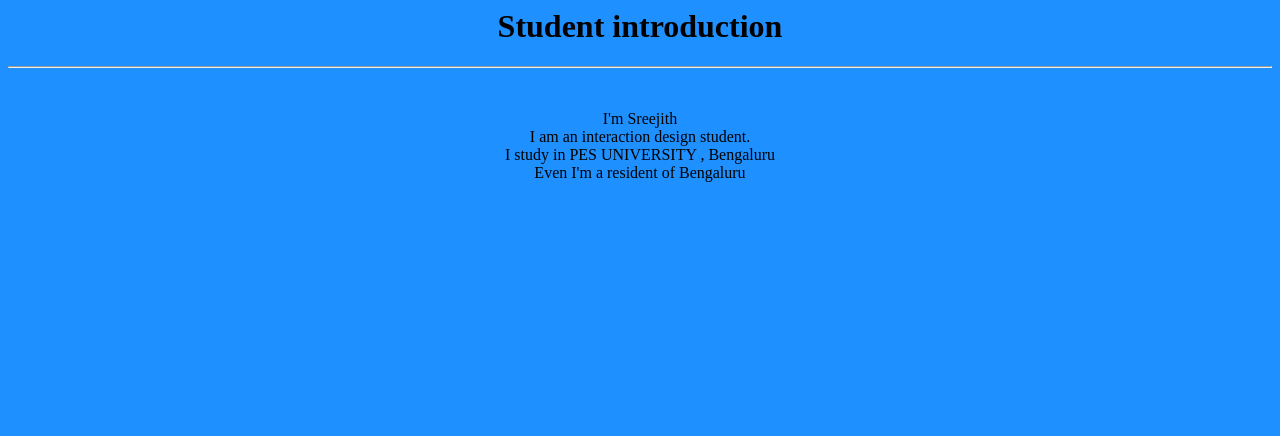
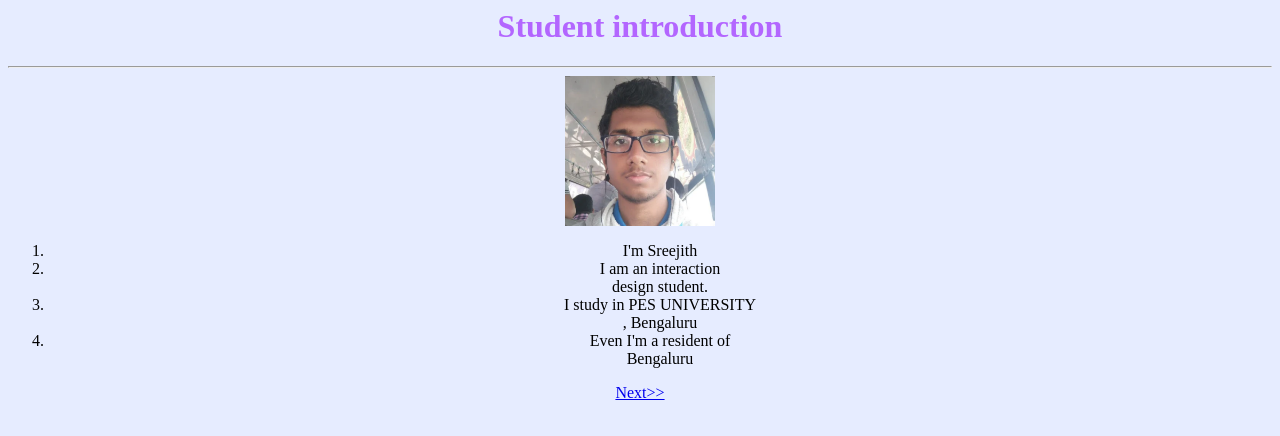
Before and after one commit to srisaji09/srisaji09.github.io, a plain HTML site: page index.html in a window 1280 px wide. Drawn offline with Linux system fonts and the light colour scheme.

Commit message:
portfolio

```diff
--- a/index.html
+++ b/index.html
@@ -1,13 +1,16 @@
 <html>
 <head>
-<h1><center>Student introduction</h1>
-<body bgcolor="DodgerBlue">
+<h1><center><font color="#b366ff">Student introduction</font></h1>
+<body bgcolor="#e6ecff">
 <hr>
+<center><img src="my-image.PNG" height="150" width="150">
 <br>
-<center><P> I'm Sreejith<br>
-            I am an interaction design student.<br>
-            I study in PES UNIVERSITY , Bengaluru<br>
-            Even I'm a resident of Bengaluru</p>
+<center><ol><li> I'm Sreejith</li>
+    <li> I am an interaction <br>design student.</li>
+    <li>I study in PES UNIVERSITY <br>, Bengaluru</li>
+     <li>Even I'm a resident of <br>Bengaluru</li>
+     </ol>
+	  <a href="portfoilo.html"> Next>></a>
 </body>
 </head>
 </html>
```
Also changed, not shown: portfoilo.html (added, +16 -0 lines), download.png (added), my-image.PNG (added).
